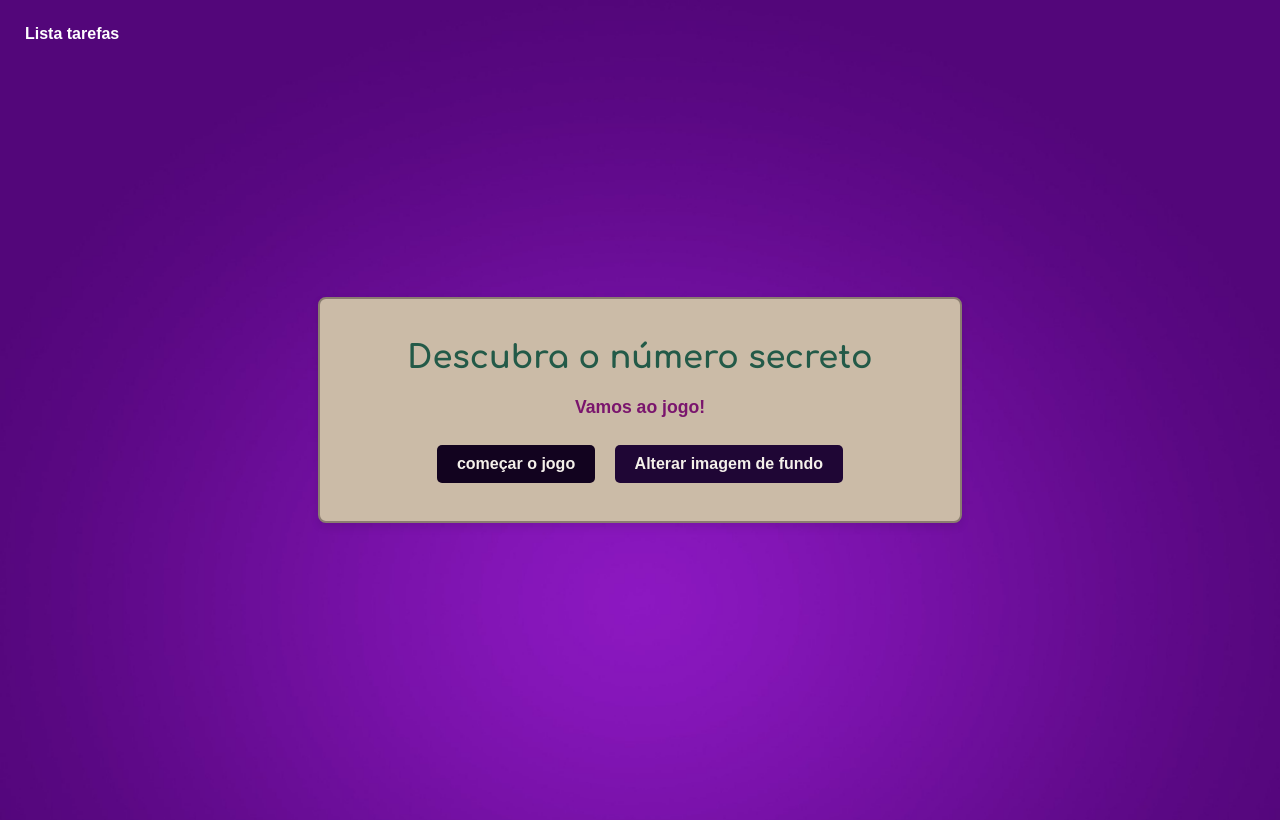
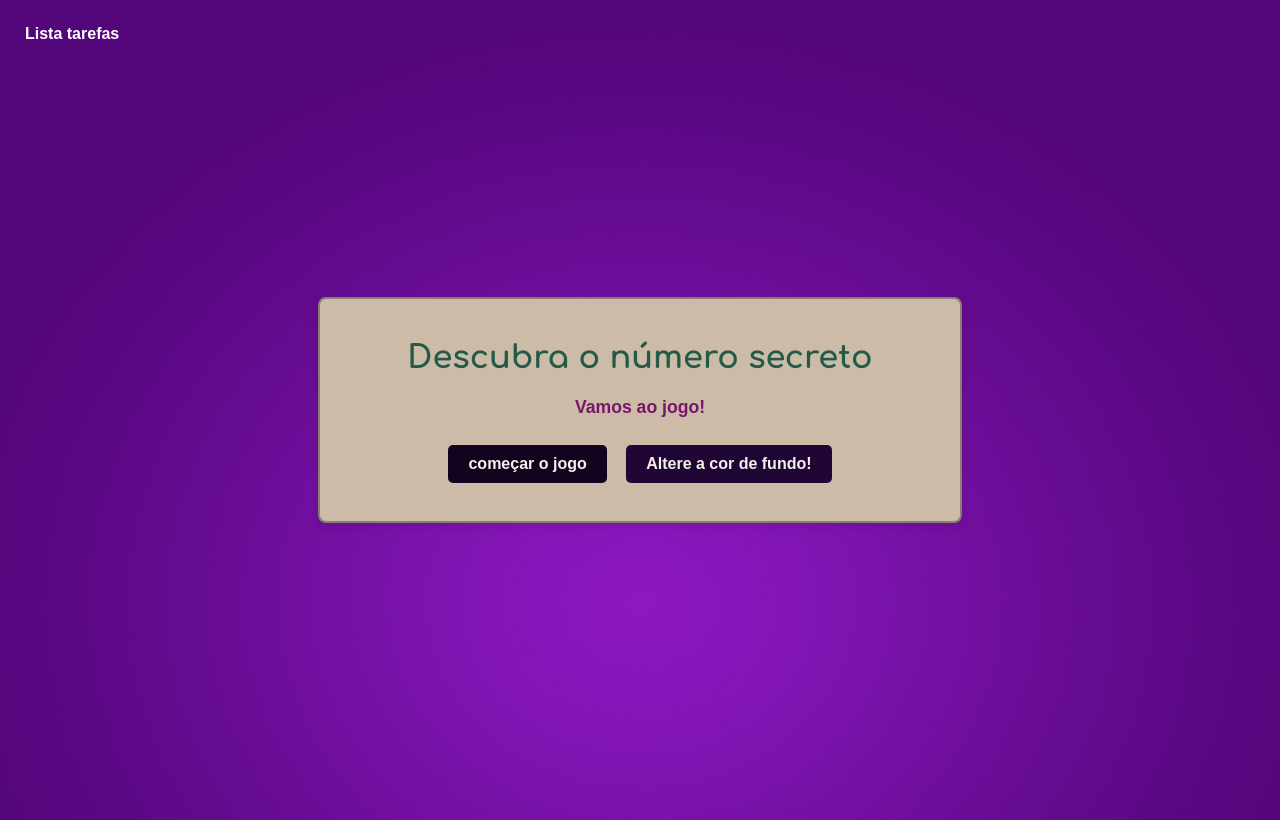
Before and after one commit to wilson385/Lista-de-Tarefas-Jogo-do-N-mero-Secreto, a plain HTML site: page adivinhacao.html in a window 1280 px wide. Drawn offline with Linux system fonts and the light colour scheme.

Commit message:
criando botao

```diff
--- a/adivinhacao.html
+++ b/adivinhacao.html
@@ -14,8 +14,10 @@
     <h1>Descubra o número secreto</h1>
     <p>Vamos ao jogo!</p>
     <!-- <input type="text" placeholder="Digite a sua tarefa!" id="inputTarefa"> -->
+     <div id="buttons">
     <button onclick="numeroSecreto()" class="buttonJogo">começar o jogo</button>
-    <button onclick="fundo()" class="buttonFundo">Alterar imagem de fundo</button>
+    <!-- <button onclick="fundo()" class="buttonFundo">Alterar imagem de fundo</button> -->
+     </div>
     <p id="mensagem"></p>
 
     <script src="adivinhacao.js"></script>
--- a/adivinhacao.js
+++ b/adivinhacao.js
@@ -1,3 +1,9 @@
+let buttonBackground = document.createElement("button")
+buttonBackground.className = "buttonFundo"
+buttonBackground.textContent = "Altere a cor de fundo!"
+let buttons = document.getElementById("buttons")
+buttonBackground.onclick = () => fundo()
+buttons.appendChild(buttonBackground)
 
 function numeroSecreto () {
      let numeroAleatorio = Math.floor(Math.random() * 10)
@@ -55,5 +61,7 @@ function fundo () {
 
    let a = document.querySelector("a")
    a.style.color = "#00ff2aff"
+   // Esconder o botão após o clique
+   buttonBackground.style.display = "none";
 
 }
```
